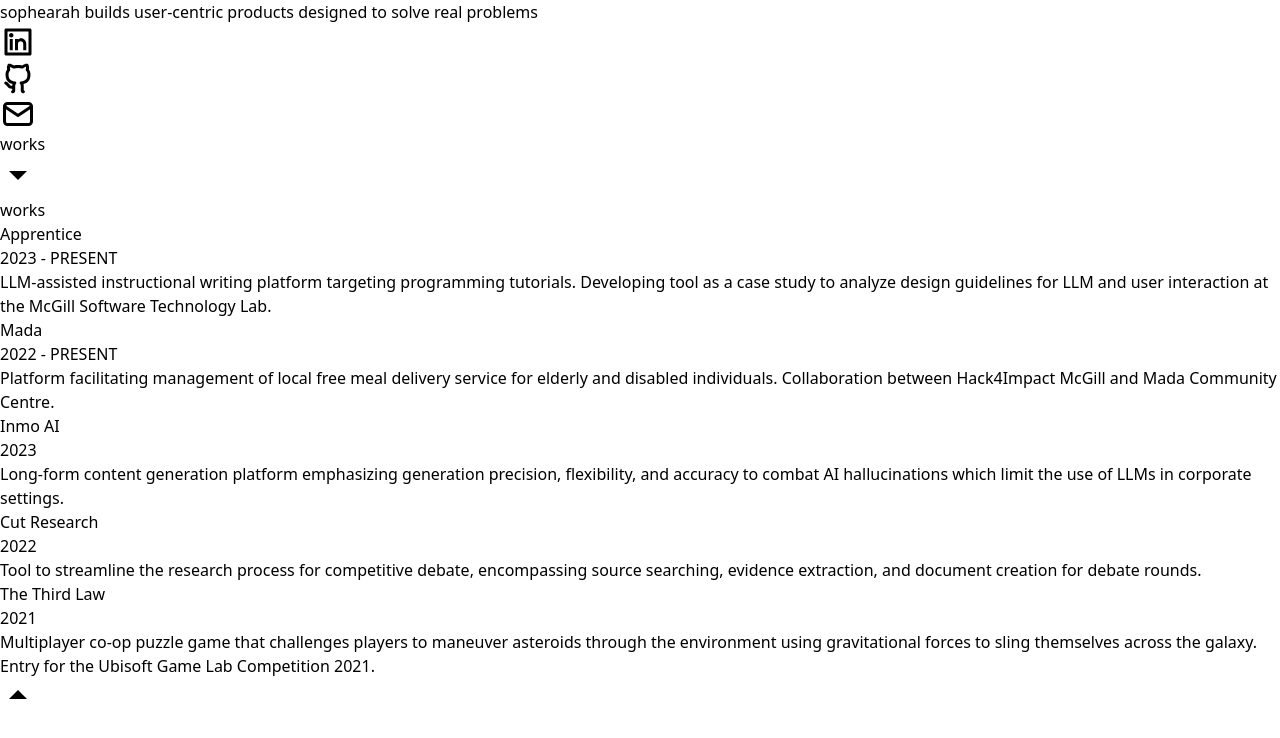
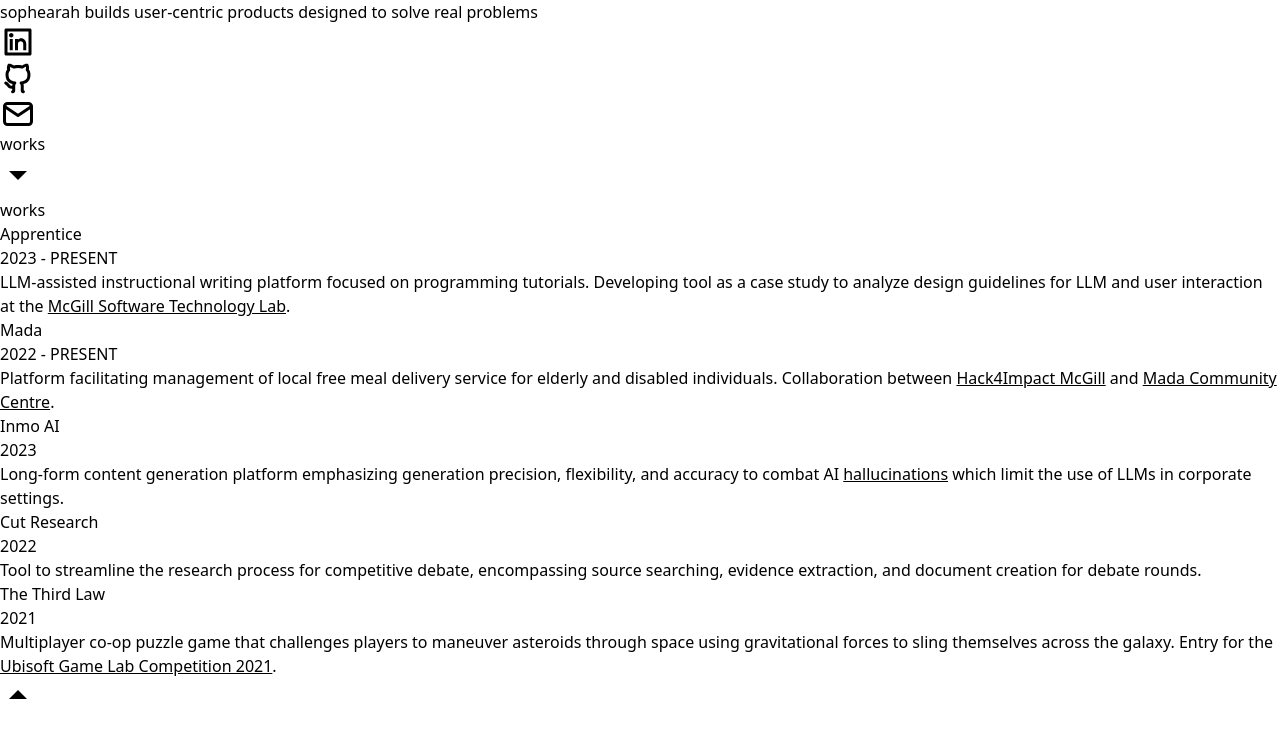
Before and after one commit to sophearahsp/personal-site, a React (Vite) app: page / in a window 1280 px wide. Shown: the top 738 px of the page. Built offline with nearby package versions, Linux system fonts and the light colour scheme.

Commit message:
edited content descriptions, added link text decoration

```diff
--- a/src/App.tsx
+++ b/src/App.tsx
@@ -1,40 +1,6 @@
 import {useRef} from 'react';
 import {ArrowDownIcon, ArrowUpIcon, GithubIcon, EmailIcon, LinkedinIcon} from './icons';
-import {ApprenticeDesc, GameLabDesc, MadaDesc} from './descriptions';
-
-const workData = [
-	{
-		title: "Inmo AI",
-		timeframe: "2023",
-		desc: "Long-form content generation platform emphasizing generation precision, flexibility, and accuracy to combat AI hallucinations which limit the use of LLMs in corporate settings."
-	},
-	{
-		title: "Cut Research",
-		timeframe: "2022",
-		desc: "Tool to streamline the research process for competitive debate, encompassing source searching, evidence extraction, and document creation for debate rounds."
-	},
-]
-
-const WorkDesc = (props: {title: string, timeframe: string, desc: string}) => {
-	const {title, timeframe, desc} = props
-	return (
-		<div className="grid grid-cols-2 py-4">
-			<div className="space-y-2">
-				<h1 className="text-2xl font-bold">
-					{title}
-				</h1>
-				<p className="text-base font-semibold text-gray-400 tracking-widest">
-					{timeframe}
-				</p>
-			</div>
-			<div>
-				<p className="text-base font-medium text-gray-500">
-					{desc}
-				</p>
-			</div>
-		</div>
-	)
-}
+import {ApprenticeDesc, CutResearchDesc, GameLabDesc, InmoDesc, MadaDesc} from './descriptions';
 
 export default function App() {
 	const refDown = useRef<HTMLDivElement>(null);
@@ -90,13 +56,8 @@
 					<div className="flex flex-col space-y-4">
 						<ApprenticeDesc/>
 						<MadaDesc/>
-						{workData.map(work =>
-							<WorkDesc {...{
-								title: work.title,
-								timeframe: work.timeframe,
-								desc: work.desc
-							}}/>
-						)}
+						<InmoDesc/>
+						<CutResearchDesc/>
 						<GameLabDesc/>
 					</div>
 				</div>
--- a/src/descriptions/apprentice.tsx
+++ b/src/descriptions/apprentice.tsx
@@ -11,8 +11,8 @@
 			</div>
 			<div>
 				<p className="text-base font-medium text-gray-500">
-					{"LLM-assisted instructional writing platform targeting programming tutorials. Developing tool as a case study to analyze design guidelines for LLM and user interaction at the "}
-					<a href="https://www.cs.mcgill.ca/~jguo/lab.html">McGill Software Technology Lab</a>.
+					{"LLM-assisted instructional writing platform focused on programming tutorials. Developing tool as a case study to analyze design guidelines for LLM and user interaction at the "}
+					<a style={{textDecoration: 'underline'}} href="https://www.cs.mcgill.ca/~jguo/lab.html">McGill Software Technology Lab</a>.
 				</p>
 			</div>
 		</div>
--- /dev/null
+++ b/src/descriptions/cutresearch.tsx
@@ -0,0 +1,21 @@
+const CutResearchDesc = () => {
+    return (
+		<div className="grid grid-cols-2 py-4">
+			<div className="space-y-2">
+				<h1 className="text-2xl font-bold">
+					{"Cut Research"}
+				</h1>
+				<p className="text-base font-semibold text-gray-400 tracking-widest">
+					{"2022"}
+				</p>
+			</div>
+			<div>
+				<p className="text-base font-medium text-gray-500">
+					{"Tool to streamline the research process for competitive debate, encompassing source searching, evidence extraction, and document creation for debate rounds."}
+				</p>
+			</div>
+		</div>
+	)
+}
+
+export default CutResearchDesc;
--- a/src/descriptions/gamelab.tsx
+++ b/src/descriptions/gamelab.tsx
@@ -11,8 +11,8 @@
 			</div>
 			<div>
 				<p className="text-base font-medium text-gray-500">
-					{"Multiplayer co-op puzzle game that challenges players to maneuver asteroids through the environment using gravitational forces to sling themselves across the galaxy. Entry for the "}
-					<a href="https://montreal.ubisoft.com/en/our-commitments/education/game-lab-competition/">Ubisoft Game Lab Competition 2021</a>.
+					{"Multiplayer co-op puzzle game that challenges players to maneuver asteroids through space using gravitational forces to sling themselves across the galaxy. Entry for the "}
+					<a style={{textDecoration: 'underline'}} href="https://montreal.ubisoft.com/en/our-commitments/education/game-lab-competition/">Ubisoft Game Lab Competition 2021</a>.
 				</p>
 			</div>
 		</div>
--- /dev/null
+++ b/src/descriptions/inmo.tsx
@@ -0,0 +1,23 @@
+const InmoDesc = () => {
+    return (
+		<div className="grid grid-cols-2 py-4">
+			<div className="space-y-2">
+				<h1 className="text-2xl font-bold">
+					{"Inmo AI"}
+				</h1>
+				<p className="text-base font-semibold text-gray-400 tracking-widest">
+					{"2023"}
+				</p>
+			</div>
+			<div>
+				<p className="text-base font-medium text-gray-500">
+					{"Long-form content generation platform emphasizing generation precision, flexibility, and accuracy to combat AI "}
+					<a style={{textDecoration: 'underline'}} href="https://en.wikipedia.org/wiki/Hallucination_(artificial_intelligence)">hallucinations</a>
+					{" which limit the use of LLMs in corporate settings."}
+				</p>
+			</div>
+		</div>
+	)
+}
+
+export default InmoDesc;
--- a/src/descriptions/mada.tsx
+++ b/src/descriptions/mada.tsx
@@ -12,7 +12,7 @@
 			<div>
 				<p className="text-base font-medium text-gray-500">
 					{"Platform facilitating management of local free meal delivery service for elderly and disabled individuals. Collaboration between "}
-					<a href="https://mcgill.hack4impact.org/">Hack4Impact McGill</a> and <a href="https://www.madacentre.com/">Mada Community Centre</a>.
+					<a style={{textDecoration: 'underline'}} href="https://mcgill.hack4impact.org/">Hack4Impact McGill</a> and <a style={{textDecoration: 'underline'}} href="https://www.madacentre.com/">Mada Community Centre</a>.
 				</p>
 			</div>
 		</div>
```
Also changed, not shown: src/descriptions/index.tsx (+5 -3 lines).
